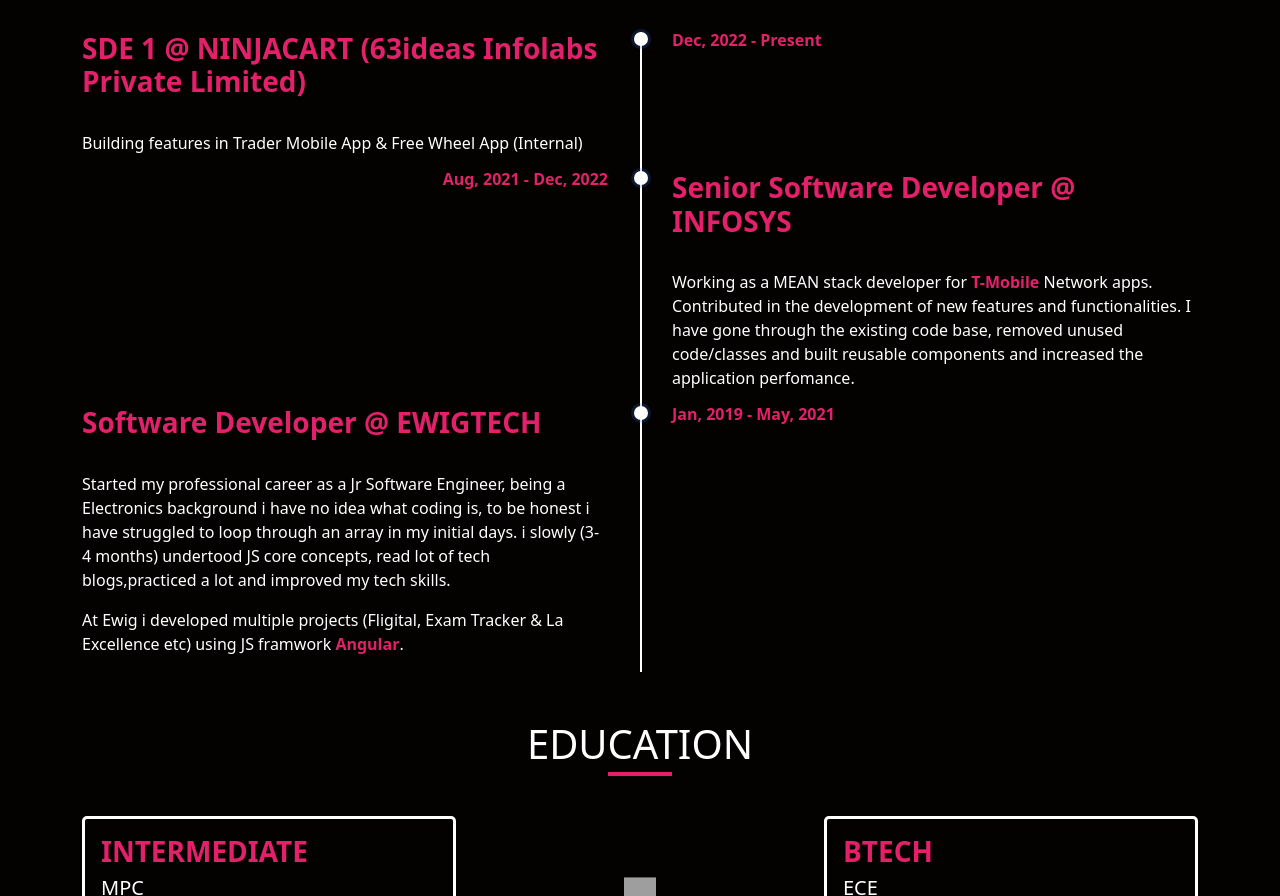
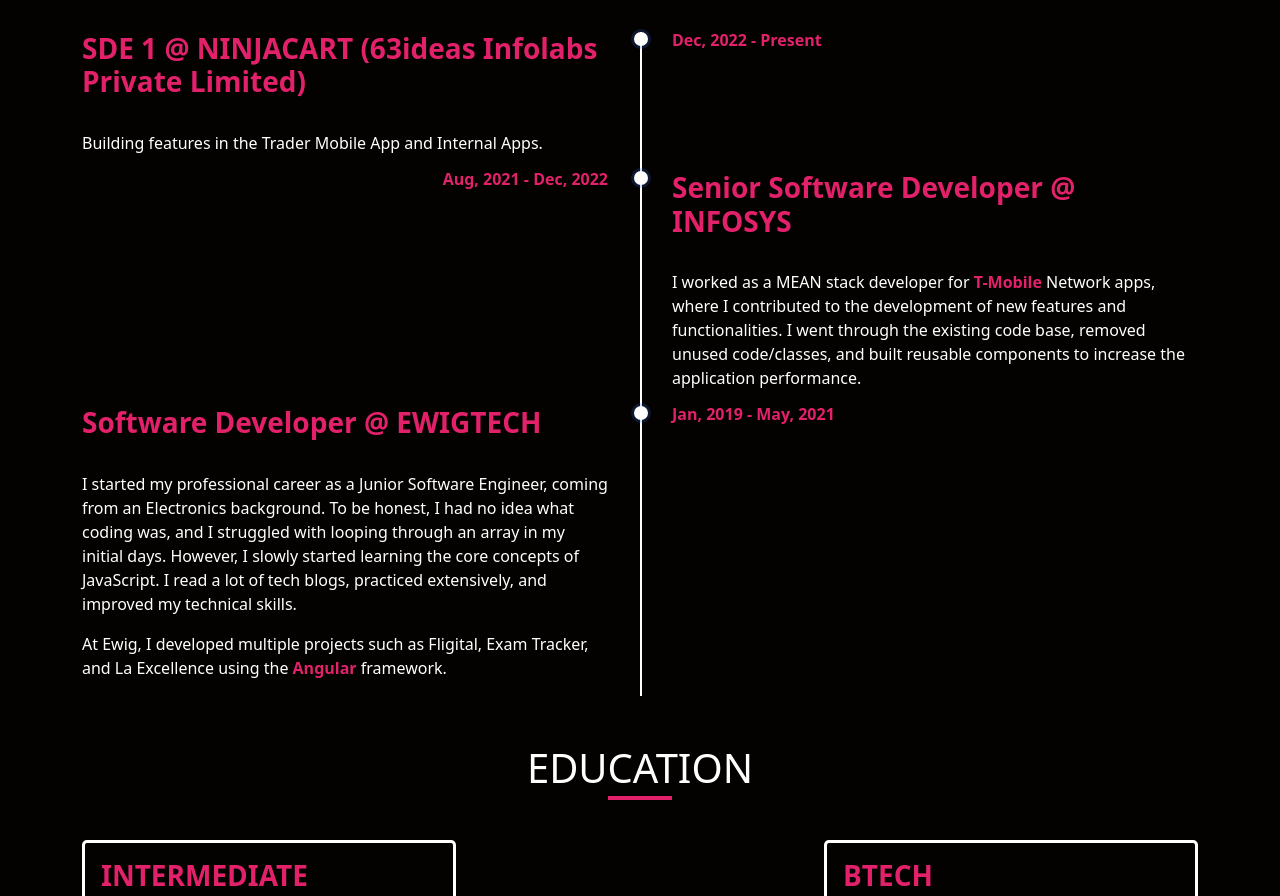
Before and after one commit to shivaji33/portfolio, a website: page index.html in a window 1280 px wide. Shown: the part 1760-2656 px from the top of the page. Drawn offline with nearby package versions, Linux system fonts and the light colour scheme; grey boxes are pictures that could not be loaded.

Commit message:
grammer corrections

```diff
--- a/index.html
+++ b/index.html
@@ -76,10 +76,10 @@
       <span>About</span>
     </h1>
     <h6 class="mt-5 text-center" data-aos="fade-up" data-aos-duration="1000">
-      Hi, I'm exerienced Software Engineer with expertise in web development. I enjoy creating things that live on the internet.
+      Hello, I'm an experienced Software Engineer with expertise in web development. I enjoy creating things that exist on the internet.
     </h6>
     <h6 class="mt-4 text-center" data-aos="fade-up" data-aos-duration="1000">
-      Currently working as a SDE 1 at <a class="current-company-url" target="_blank" href="https://ninjacart.in">Ninjacart</a>.
+      Currently, I am working as an SDE 1 at <a class="current-company-url" target="_blank" href="https://ninjacart.in">Ninjacart</a>.
       </h6>
   </div>
 </div>
@@ -156,7 +156,7 @@
              </div>
             <div class="timeline-content">
               <h3>SDE 1 @ NINJACART (63ideas Infolabs Private Limited)</h3>
-              <p>Building features in Trader Mobile App & Free Wheel App (Internal)</p>
+              <p>Building features in the Trader Mobile App and Internal Apps.</p>
             </div>
           </li>
           <li class="work-timeline-item clearfix">
@@ -165,10 +165,11 @@
              </div>
             <div class="timeline-content">
               <h3>Senior Software Developer @ INFOSYS</h3>
-              <p>Working as a MEAN stack developer for <b class="highlighted-text">T-Mobile</b> Network apps.
-                Contributed in the development of new features and functionalities.
-              I have gone through the existing code base, removed unused code/classes and
-              built reusable components and increased the application perfomance.</p>
+              <p>
+                I worked as a MEAN stack developer for <b class="highlighted-text">T-Mobile</b> Network apps, where I contributed
+                 to the development of new features and functionalities. I went through
+                 the existing code base, removed unused code/classes,
+                 and built reusable components to increase the application performance.</p>
             </div>
           </li>
 
@@ -178,10 +179,8 @@
              </div>
             <div class="timeline-content">
               <h3>Software Developer @ EWIGTECH</h3>
-              <p>Started my professional career as a Jr Software Engineer, being a Electronics background
-                i have no idea what coding is, to be honest i have struggled to loop through an array in my initial days.
-                 i slowly (3-4 months) undertood JS core concepts, read lot of tech blogs,practiced a lot and improved my tech skills.</p>
-                <p>At Ewig i developed multiple projects (Fligital, Exam Tracker & La Excellence etc) using JS framwork <b class="highlighted-text">Angular</b>.</p>
+              <p>I started my professional career as a Junior Software Engineer, coming from an Electronics background. To be honest, I had no idea what coding was, and I struggled with looping through an array in my initial days. However, I slowly started learning the core concepts of JavaScript. I read a lot of tech blogs, practiced extensively, and improved my technical skills.</p>
+                <p>At Ewig, I developed multiple projects such as Fligital, Exam Tracker, and La Excellence using the <b class="highlighted-text">Angular</b> framework.</p>
             </div>
 
           </li>
@@ -189,6 +188,7 @@
       </div>
   </div>
 </div>
+
 <div class="educational-background mt-5" id="education">
   <div class="container">
     <h1 class="text-center text-uppercase" data-aos="fade-up" data-aos-duration="1000">
```
